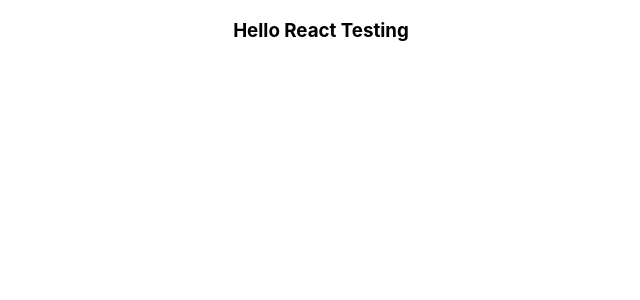
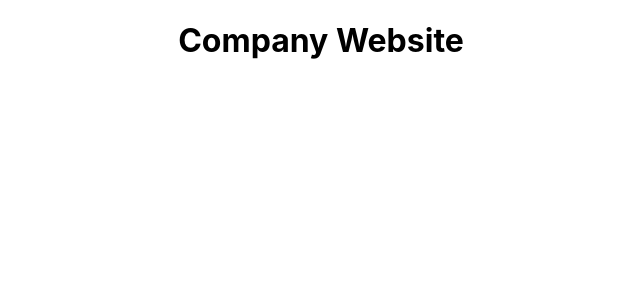
Before and after one commit to johnLexicon/react-states, a React (Create React App) app: page / in a window 1280 px wide. Shown: the top 300 px of the page, without its empty margins (319-959 px from the left). Built offline with nearby package versions, Linux system fonts and the light colour scheme.

Commit message:
Added routes for components.

```diff
--- a/src/App.js
+++ b/src/App.js
@@ -1,10 +1,16 @@
-import React, { useReducer } from 'react';
 import './App.css';
+import { Routes, Route } from 'react-router-dom';
+import { Home, Contact, Events, About } from './pages';
 
 function App() {
   return (
     <div className="App">
-      <h3>Hello React Testing</h3>
+      <Routes>
+        <Route path="/" element={<Home />} />
+        <Route path="/about" element={<About />} />
+        <Route path="/events" element={<Events />} />
+        <Route path="/contact" element={<Contact />} />
+      </Routes>
     </div>
   );
 }
--- /dev/null
+++ b/src/pages.js
@@ -0,0 +1,33 @@
+import React from 'react';
+
+export function Home() {
+  return (
+    <div>
+      <h1>Company Website</h1>
+    </div>
+  );
+}
+
+export function About() {
+  return (
+    <div>
+      <h1>[About]</h1>
+    </div>
+  );
+}
+
+export function Events() {
+  return (
+    <div>
+      <h1>[Events]</h1>
+    </div>
+  );
+}
+
+export function Contact() {
+  return (
+    <div>
+      <h1>[Contact]</h1>
+    </div>
+  );
+}
```
Also changed, not shown: 1 other file (tests, documents, lock files or other folders).
